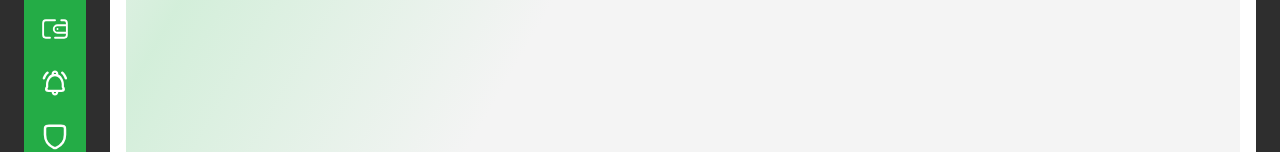
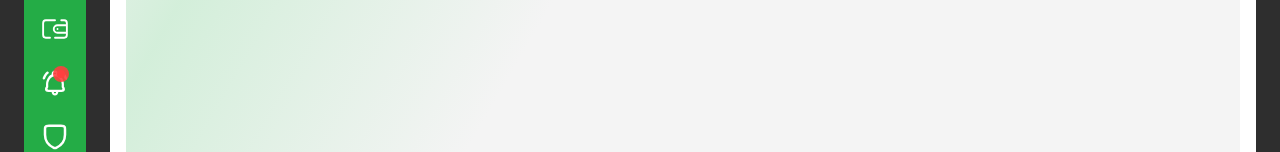
Before and after one commit to Brandon-Online01/payd, a React (Create React App) app: page / in a window 1280 px wide. Shown: the part 178-330 px from the top of the page. Built offline with nearby package versions, Linux system fonts and the light colour scheme.

Commit message:
fixes readme file

```diff
--- a/package.json
+++ b/package.json
@@ -2,6 +2,12 @@
 	"name": "payroll",
 	"version": "0.1.0",
 	"private": true,
+	"author": "Brandon NHlanhla Nkawu",
+	"email": "Brandonnkawu01@gmail.com",
+	"repository": {
+		"type": "bitbucket",
+		"url": "https://BrandonOnline@bitbucket.org/orrbit-ideas/payd.git"
+	},
 	"dependencies": {
 		"@testing-library/jest-dom": "^5.14.1",
 		"@testing-library/react": "^13.0.0",
--- a/src/components/navigation/desktop-navbar.js
+++ b/src/components/navigation/desktop-navbar.js
@@ -49,7 +49,15 @@
                             </div>
                         </Link>
                         <Link to='/notifications' className={`group relative bg-[${pathName === '/notifications' ? 'var(--yellow)' : ''}] hover:bg-[var(--yellow-hover)] ease-in-out duration-300 rounded-md w-[100%] flex justify-center py-2 px-4`}>
-                            <img src={notifications} loading='lazy' alt='icon' className="max-w-[30px] outline-none hover:scale-110 ease-in-out duration-300" />
+                            <div className="relative flex items-start">
+                                <img src={notifications} loading='lazy' alt='icon' className="max-w-[30px] outline-none hover:scale-110 ease-in-out duration-300" />
+                                <div className="absolute right-[1px] top-[-0.1rem]">
+                                    <span class="relative h-4 w-4 flex items-center justify-center">
+                                        <span class="animate-ping absolute inline-flex h-full w-full rounded-full bg-[var(--red)] opacity-90"></span>
+                                        <span class="relative inline-flex rounded-full h-2 w-2 bg-[var(--red)]"></span>
+                                    </span>
+                                </div>
+                            </div>
                             <div className="opacity-0 group-hover:opacity-100 ease-in-out duration-300 absolute top-[5px] left-[4rem] bg-[var(--yellow)] p-2 rounded-md w-[100px] py-2 flex justify-center">
                                 <span className="text-[var(--white)] text-sm">Notifications</span>
                             </div>
```
Also changed, not shown: 1 other file (tests, documents, lock files or other folders). Lines whose indentation alone changed are shown as unchanged.
